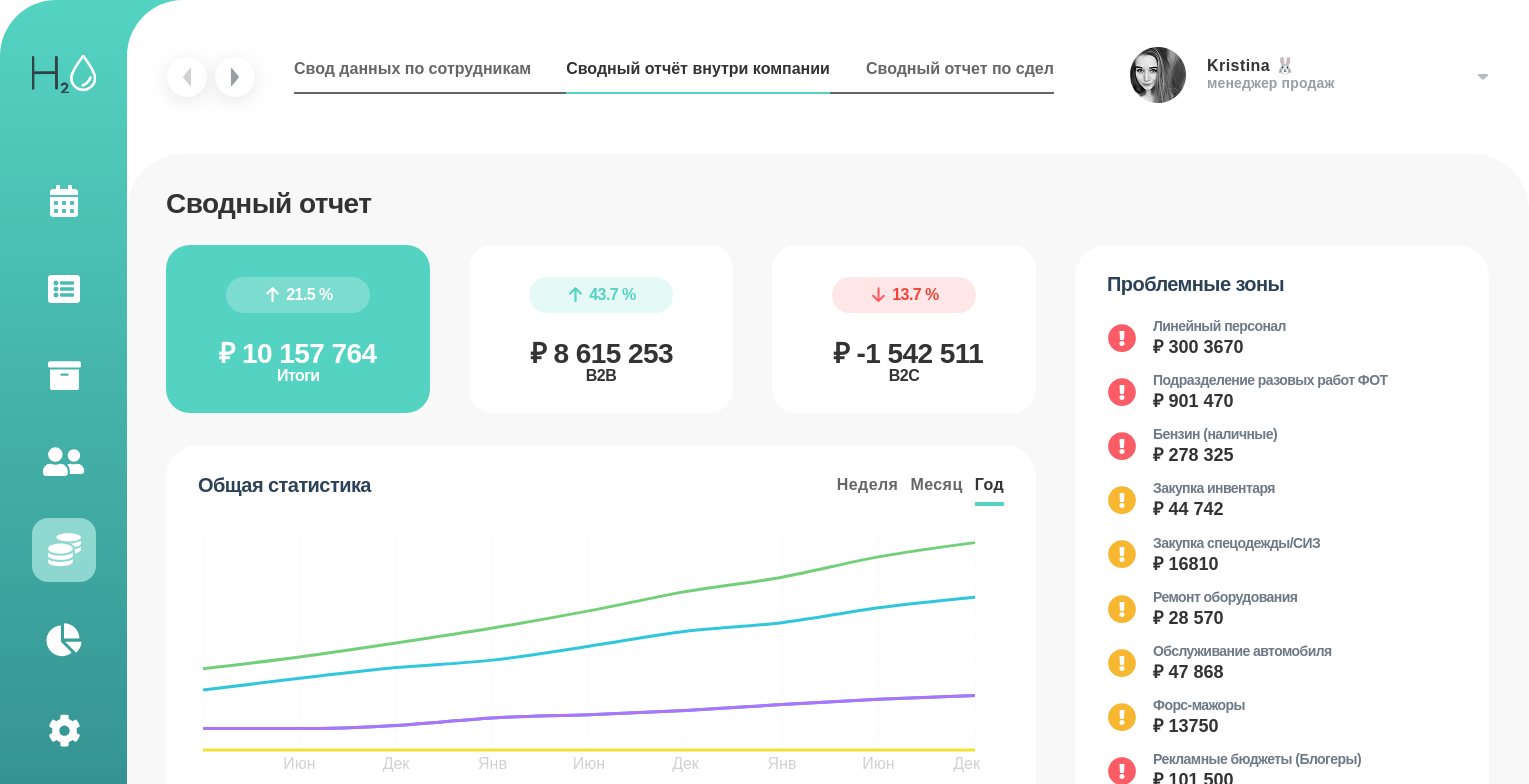
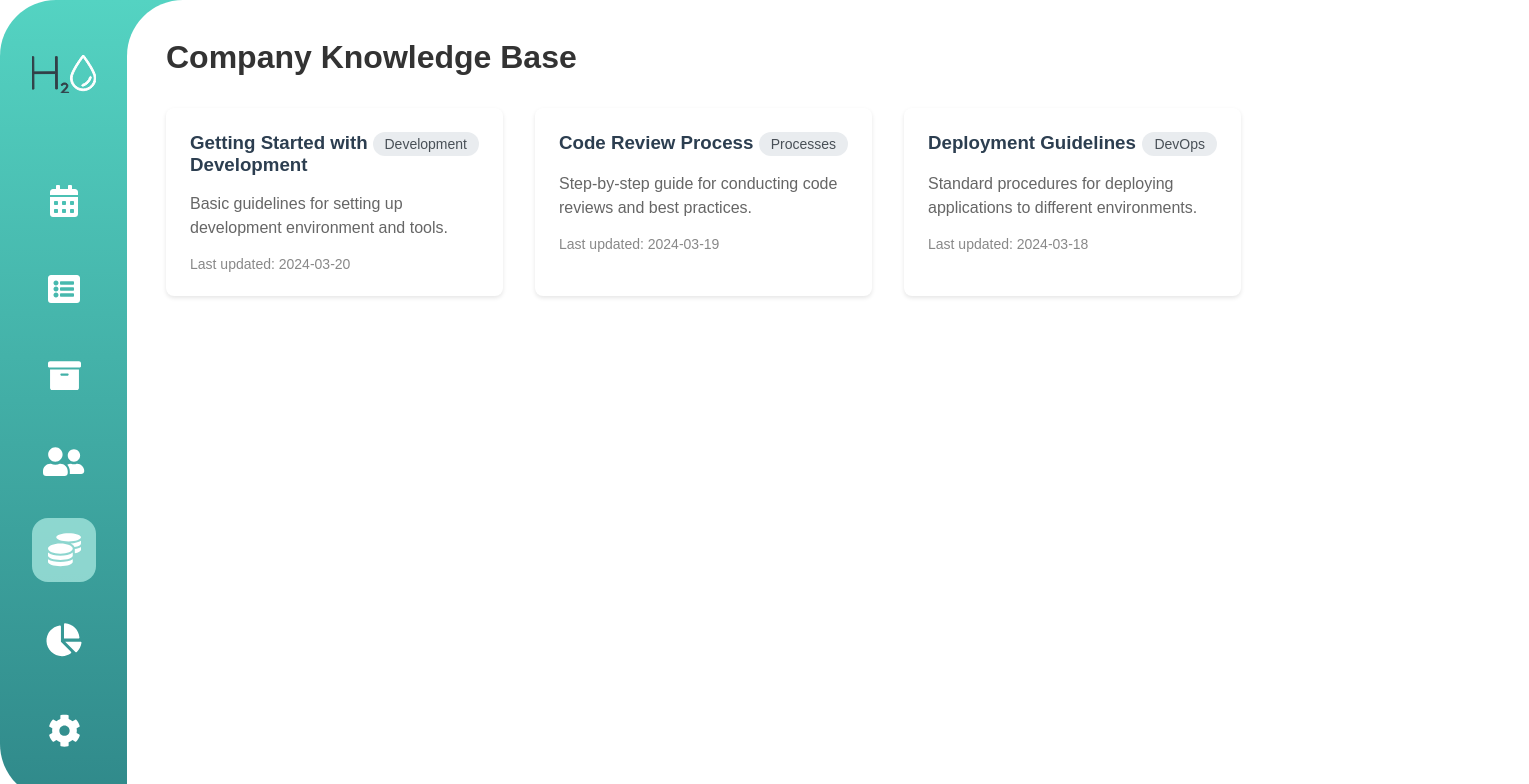
Before and after one commit to Sigizmund2012/h2o-test, a React (Vite) app: page /database in a window 1280 px wide. Shown: the top 784 px of the page, 1529 px wide, since content can reach past the window. Built offline with nearby package versions, Linux system fonts and the light colour scheme.

Commit message:
Create DataPage boilerplate

```diff
--- a/src/App.tsx
+++ b/src/App.tsx
@@ -5,6 +5,7 @@ import CalendarPage from "./pages/CalendarPage/CalendarPage";
 import TaskListPage from "./pages/TaskListPage/TaskListPage";
 import MailboxPage from "./pages/MailboxPage/MailboxPage";
 import TeamPage from "./pages/TeamPage/TeamPage";
+import DataPage from "./pages/DataPage/DataPage";
 import "./App.scss";
 
 function App() {
@@ -18,7 +19,7 @@ function App() {
           <Route path="/list" element={<TaskListPage />} />
           <Route path="/mailbox" element={<MailboxPage />} />
           <Route path="/team" element={<TeamPage />} />
-          <Route path="/database" element={<Main />} />
+          <Route path="/database" element={<DataPage />} />
           <Route path="/chart" element={<Main />} />
           <Route path="/settings" element={<Main />} />
         </Routes>
--- /dev/null
+++ b/src/pages/DataPage/DataPage.scss
@@ -0,0 +1,63 @@
+@use "../../variables" as *;
+
+.data-page {
+  padding: 39px;
+  height: 100vh;
+  border-radius: 56px 0 0 0;
+  background-color: $color-white;
+
+  h1 {
+    margin-bottom: 2rem;
+    color: #333;
+  }
+
+  .knowledge-grid {
+    display: grid;
+
+    grid-template-columns: repeat(auto-fill, minmax(300px, 1fr));
+    gap: 2rem;
+  }
+
+  .knowledge-card {
+    padding: 1.5rem;
+    border-radius: 8px;
+    background: white;
+    box-shadow: 0 2px 4px rgba(0, 0, 0, 0.1);
+    transition: transform 0.2s ease;
+
+    &:hover {
+      transform: translateY(-4px);
+    }
+
+    .card-header {
+      display: flex;
+      align-items: flex-start;
+      justify-content: space-between;
+      margin-bottom: 1rem;
+
+      h3 {
+        margin: 0;
+        color: #2c3e50;
+      }
+
+      .category {
+        padding: 0.25rem 0.75rem;
+        border-radius: 16px;
+        background: #e9ecef;
+        color: #495057;
+        font-size: 0.875rem;
+      }
+    }
+
+    p {
+      margin-bottom: 1rem;
+      color: #666;
+      line-height: 1.5;
+    }
+
+    .card-footer {
+      color: #888;
+      font-size: 0.875rem;
+    }
+  }
+}
--- /dev/null
+++ b/src/pages/DataPage/DataPage.tsx
@@ -0,0 +1,61 @@
+import React from "react";
+import "./DataPage.scss";
+
+interface KnowledgeItem {
+  id: number;
+  title: string;
+  category: string;
+  content: string;
+  lastUpdated: string;
+}
+
+const DataPage: React.FC = () => {
+  const knowledgeBase: KnowledgeItem[] = [
+    {
+      id: 1,
+      title: "Getting Started with Development",
+      category: "Development",
+      content:
+        "Basic guidelines for setting up development environment and tools.",
+      lastUpdated: "2024-03-20",
+    },
+    {
+      id: 2,
+      title: "Code Review Process",
+      category: "Processes",
+      content:
+        "Step-by-step guide for conducting code reviews and best practices.",
+      lastUpdated: "2024-03-19",
+    },
+    {
+      id: 3,
+      title: "Deployment Guidelines",
+      category: "DevOps",
+      content:
+        "Standard procedures for deploying applications to different environments.",
+      lastUpdated: "2024-03-18",
+    },
+  ];
+
+  return (
+    <div className="data-page">
+      <h1>Company Knowledge Base</h1>
+      <div className="knowledge-grid">
+        {knowledgeBase.map((item) => (
+          <div key={item.id} className="knowledge-card">
+            <div className="card-header">
+              <h3>{item.title}</h3>
+              <span className="category">{item.category}</span>
+            </div>
+            <p>{item.content}</p>
+            <div className="card-footer">
+              <span>Last updated: {item.lastUpdated}</span>
+            </div>
+          </div>
+        ))}
+      </div>
+    </div>
+  );
+};
+
+export default DataPage;
```
